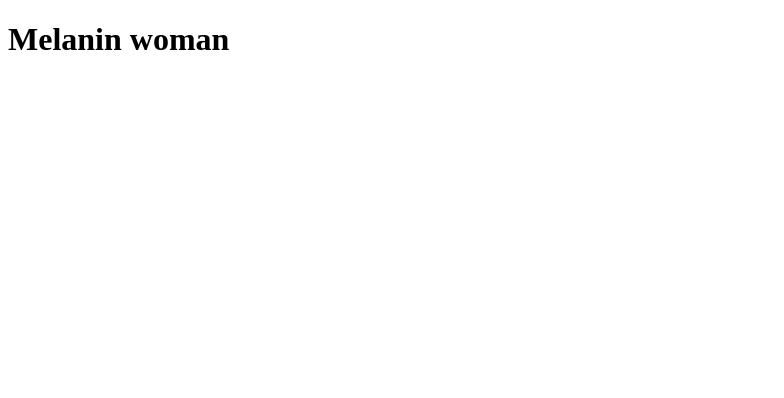
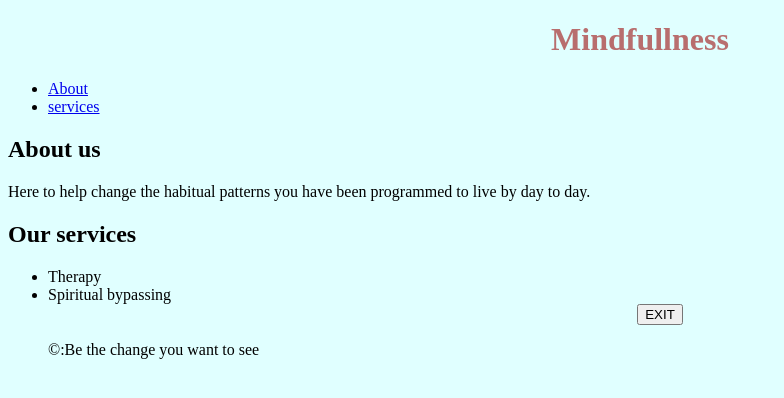
Before and after one commit to WendyLindaG/My-personal-repository, a plain HTML site: page index.html in a window 1280 px wide. Shown: the whole page, without its empty margins (0-784 px from the left). Drawn offline with Linux system fonts and the light colour scheme.

Commit message:
modified index.html, modified style.css, modified script.js, modified README.md

```diff
--- a/index.html
+++ b/index.html
@@ -1,13 +1,40 @@
 <!DOCTYPE html>
 <html lang="en">
 <head>
-    <meta charset="UTF-8">
-    <meta http-equiv="X-UA-Compatible" content="IE=edge">
-    <meta name="viewport" content="width=device-width, initial-scale=1.0">
-    <title>Mendy Alouise</title>
+    <title>Mindfulness</title>
+    <link rel="stylesheet" type="text/css" href="style.css">
 </head>
 <body>
-    <h1>Melanin woman</h1>
+    <header>
+        <h1>Mindfullness</h1>
+        <nav>
+        <ul>
+            <li><a href="#about">About</a></li>
+            <li><a href="#services">services</a></li>
+            </ul>
+            </nav>
+        </header>
+        <main>
+            <section id="about">
+            <h2>About us</h2>
+            <p>Here to help change the habitual patterns you have been programmed to live by day to day.</p>
 
+            </section id="services">
+            <h2>Our services</h2>
+            <ul>
+                <li>Therapy</li>
+                <li>Spiritual bypassing</li>
+
+                <div>
+                <button id="myButton">EXIT </button>
+                </div>
+
+
+      <footer>
+        <p>&copy:Be the change you want to see</p>
+        </footer>
+
+
+    <script src="script.js"></script>
 </body>
 </html>
--- /dev/null
+++ b/script.js
@@ -0,0 +1,5 @@
+const button = document.getElementById("myButton");
+
+button.addEventListener("click", function() {
+  alert("Thank you for visiting our site!");
+});
--- /dev/null
+++ b/style.css
@@ -0,0 +1,21 @@
+head {
+  margin: 0cap;
+  padding: 0%;
+  top: 0cqi;
+  font-family: Verdana;
+}
+
+h1 {
+  text-align: center;
+  color: rgb(184, 110, 110);
+}
+
+body {
+  background: lightcyan;
+}
+
+#myButton {
+  display: block;
+  margin-left: auto;
+  margin-right: auto;
+}
```
Also changed, not shown: 1 other file.
